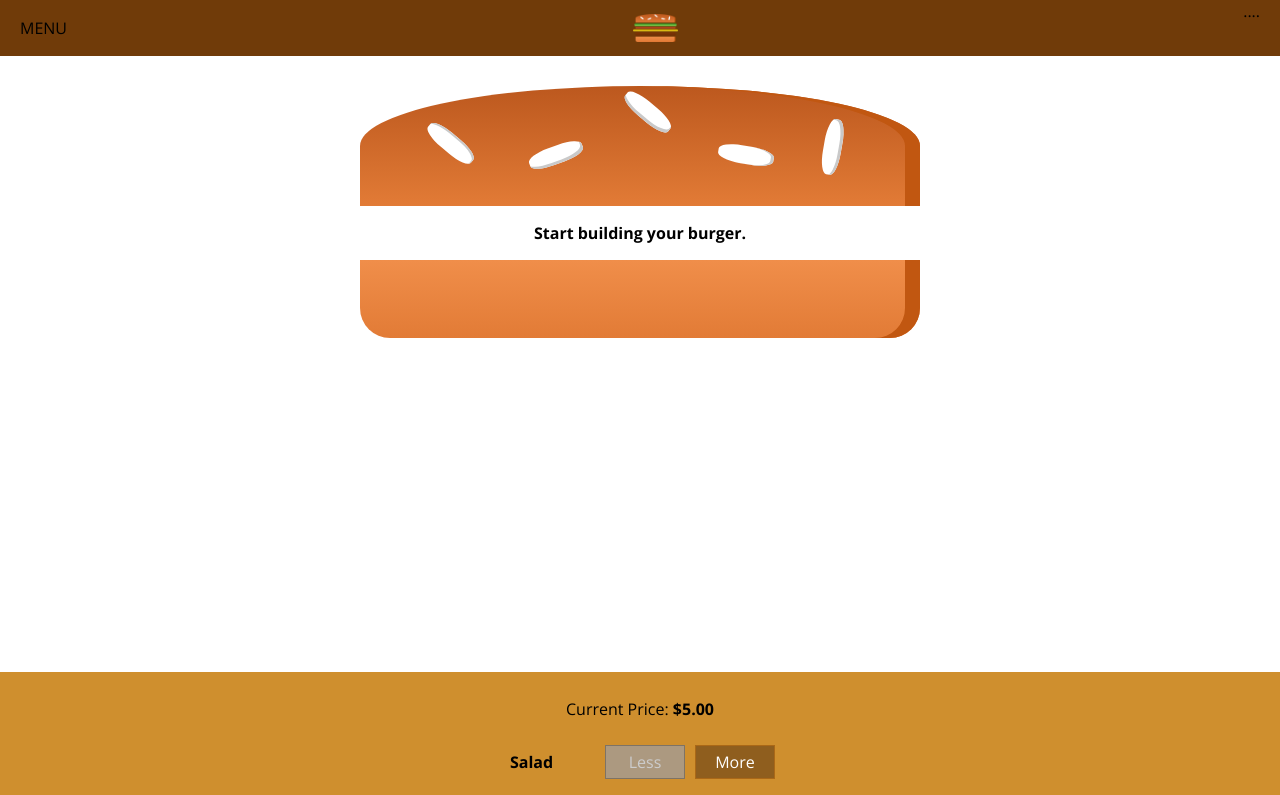
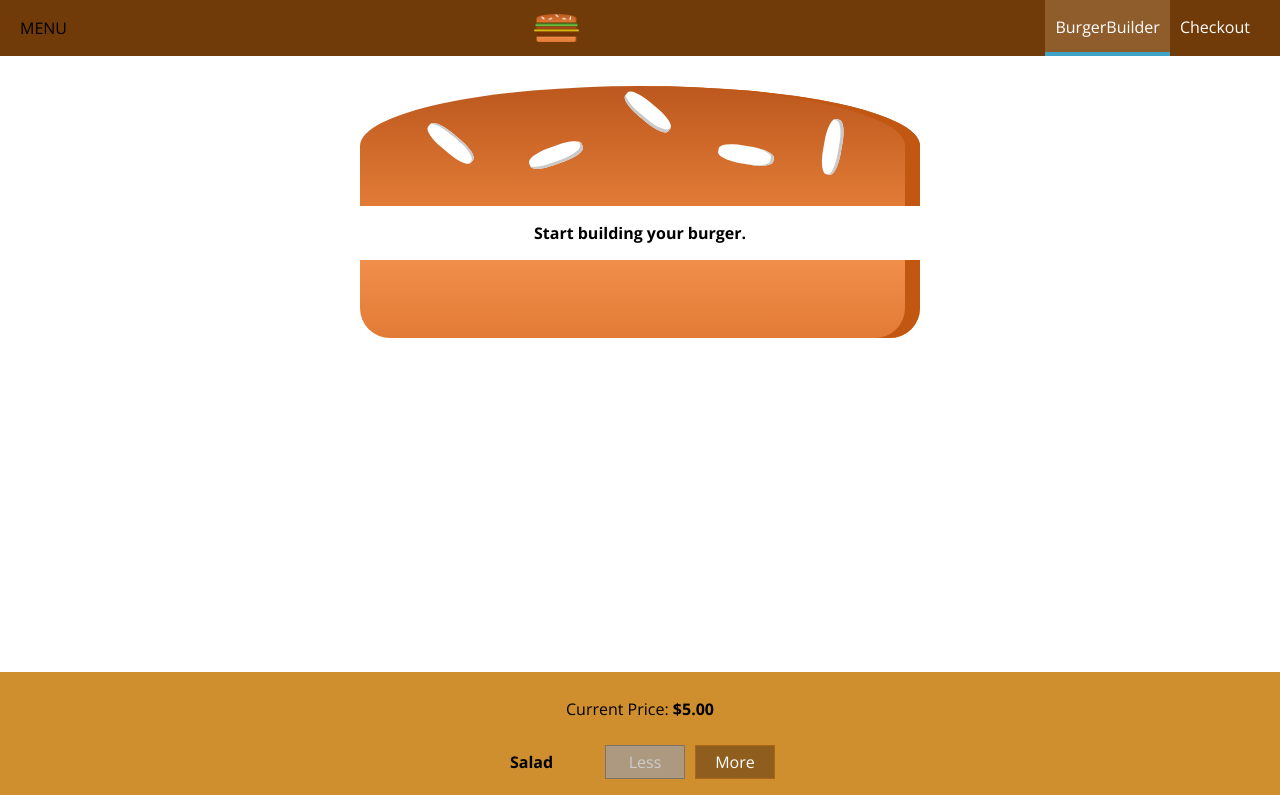
Before and after one commit to olaassem/burgerbuilder, a React app: page / in a window 1280 px wide. Shown: the top 795 px of the page. Built offline with nearby package versions, Linux system fonts and the light colour scheme.

Commit message:
adds reusable nav items

```diff
--- /dev/null
+++ b/src/components/Navigation/NavItems/NavItem/NavItem.css
@@ -0,0 +1,26 @@
+.NavItem {
+    margin: 0;
+    box-sizing: border-box;
+    display: flex;
+    height: 100%;
+    width: auto;
+    align-items: center;
+}
+
+.NavItem a {
+    color: white;
+    text-decoration: none;
+    height: 100%;
+    padding: 16px 10px;
+    border-bottom: 4px solid transparent;
+    box-sizing: border-box;
+    display: block;
+}
+
+.NavItem a:hover,
+.NavItem a:active,
+.NavItem a.active{
+    background-color: #8f5c2c;
+    border-bottom: 4px solid #40a4c8;
+    color: white;
+}
--- /dev/null
+++ b/src/components/Navigation/NavItems/NavItem/NavItem.js
@@ -0,0 +1,16 @@
+import React from 'react';
+
+import classes from './NavItem.css'
+
+const navItem = (props) => (
+    <li className={classes.NavItem}>
+        <a
+            href={props.link}
+            className={props.active ? classes.active : null}>
+            {props.children}
+        </a>
+    </li>
+ );
+
+
+export default navItem;
--- /dev/null
+++ b/src/components/Navigation/NavItems/NavItems.css
@@ -0,0 +1,8 @@
+.NavItems {
+    margin: 0;
+    padding: 0;
+    list-style: none;
+    display: flex;
+    align-items: center;
+    height: 100%;
+}
--- /dev/null
+++ b/src/components/Navigation/NavItems/NavItems.js
@@ -0,0 +1,14 @@
+import React from 'react';
+
+import classes from './NavItems.css'
+import NavItem from './NavItem/NavItem';
+
+const navItems = () => (
+    <ul className={classes.NavItems}>
+        <NavItem link="/" active>BurgerBuilder</NavItem>
+        <NavItem link="/">Checkout</NavItem>
+    </ul>
+ );
+
+
+export default navItems;
--- a/src/components/Navigation/Toolbar/Toolbar.js
+++ b/src/components/Navigation/Toolbar/Toolbar.js
@@ -2,13 +2,14 @@
 
 import classes from '../Toolbar/Toolbar.css';
 import Logo from '../../Logo/Logo';
+import NavItems from '../NavItems/NavItems';
 
 const toolbar = (props) => (
     <header className={classes.Toolbar}>
         <div>MENU</div>
         <Logo />
         <nav>
-            ....
+            <NavItems />
         </nav>
     </header>
 );
```
